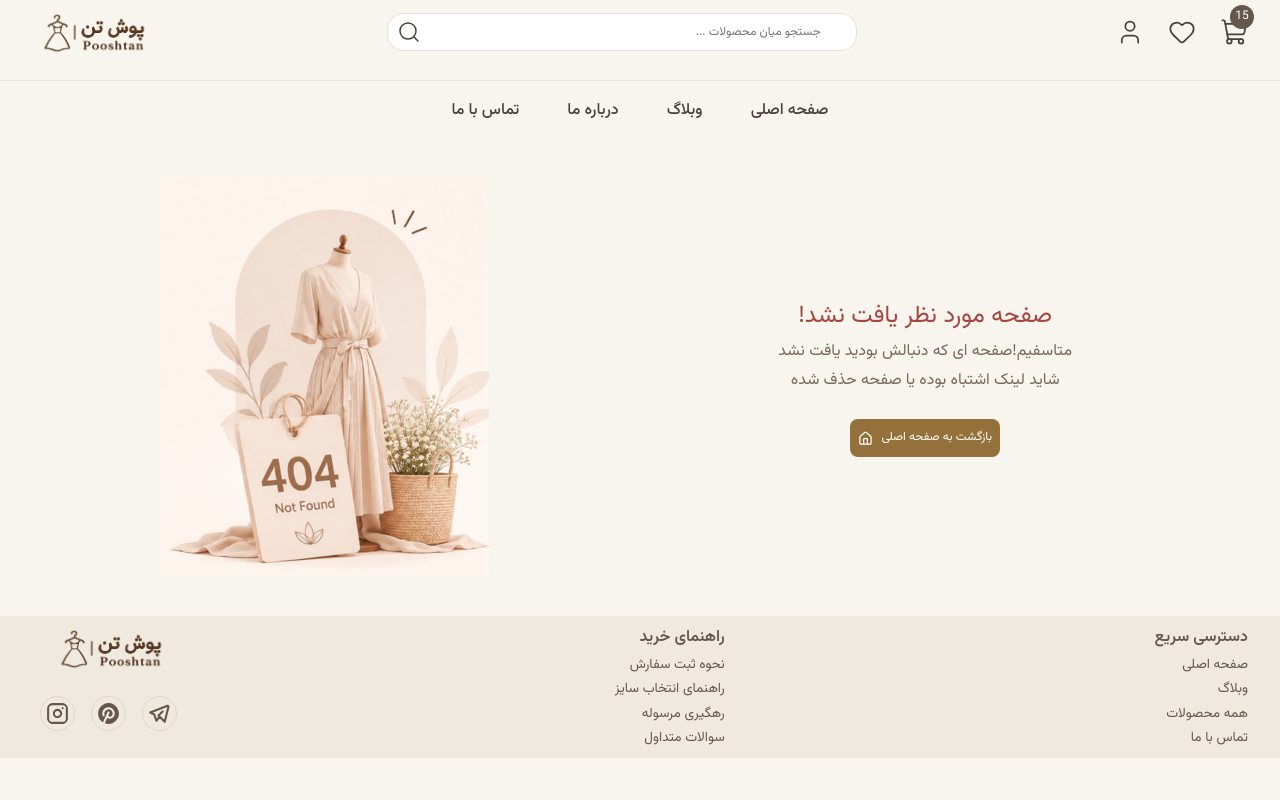
After one commit to fatemeh-ch/Pooshtan, a Django app: template templates/404.html in a window 1280 px wide. The commit adds this page. Run offline with Django 5.2, Linux system fonts and the light colour scheme; the template is opened without the code that fills it, so the values that code supplies are empty.

Commit message:
Feat (core): Design custom 404 error page
- Create custom 404 error page template
- Add custom styling for 404 page

```diff
--- a/static/css/components/button.css
+++ b/static/css/components/button.css
@@ -179,3 +179,31 @@ Similar Products
 .similar-next-button {
   right: 0;
 }
+
+/*
+========================
+Back to Index (404.html)
+========================
+*/
+
+.back-to-main-btn {
+  background-color: var(--color-status-warning);
+  color: var(--color-button-primary-text);
+
+  padding: var(--spacing-sm);
+
+  font-size: var(--font-size-half-medium);
+  border-radius: var(--radius-md);
+}
+
+.back-to-main-btn svg {
+  width: 15px;
+  height: 15px;
+
+  margin-right: 0.5rem;
+}
+
+.back-to-main-btn:hover {
+  background-color: var(--color-status-error);
+  transition: var(--transition-slow);
+}
--- /dev/null
+++ b/static/css/pages/404.css
@@ -0,0 +1,39 @@
+main {
+  display: flex;
+  justify-content: space-between;
+
+  padding: 2rem 10rem;
+}
+
+/*
+======
+Banner
+======
+*/
+
+.banner img {
+  height: 25rem;
+}
+
+/*
+======
+Titles
+======
+*/
+
+main .titles {
+  margin: auto 3rem;
+}
+
+main .titles h1 {
+  color: var(--color-status-error);
+  font-size: 1.5rem;
+}
+
+main .titles p {
+  color: var(--color-text-soft-brown);
+}
+
+main .titles .back-to-main-btn {
+  margin-top: var(--spacing-lg);
+}
--- /dev/null
+++ b/templates/404.html
@@ -0,0 +1,53 @@
+{% extends 'base.html' %}
+
+{% load static %}
+
+{% block title %} پوش تن | یافت نشد {% endblock title %}
+
+
+{% block extra_css %}
+
+<link rel="stylesheet" href="{% static 'css/pages/404.css' %}">
+
+{% endblock extra_css %}
+
+
+{% block content %}
+
+
+<!-- Titles -->
+
+<div class="titles d-flex flex-column align-center">
+
+    <h1>صفحه مورد نظر یافت نشد!</h1>
+    <p>متاسفیم!صفحه ای که دنبالش بودید یافت نشد</p>
+    <p>شاید لینک اشتباه بوده یا صفحه حذف شده</p>
+
+    <button class="back-to-main-btn">
+        <a href="{% url 'website:index' %}" class="d-flex align-center">بازگشت به صفحه اصلی
+            <svg xmlns="http://www.w3.org/2000/svg" width="24" height="24" viewBox="0 0 24 24" fill="none"
+                stroke="currentColor" stroke-width="2" stroke-linecap="round" stroke-linejoin="round"
+                class="lucide lucide-house preview-icon">
+                <path d="M15 21v-8a1 1 0 0 0-1-1h-4a1 1 0 0 0-1 1v8" />
+                <path
+                    d="M3 10a2 2 0 0 1 .709-1.528l7-6a2 2 0 0 1 2.582 0l7 6A2 2 0 0 1 21 10v9a2 2 0 0 1-2 2H5a2 2 0 0 1-2-2z" />
+            </svg>
+        </a>
+    </button>
+
+</div>
+
+<!-- End of Titles -->
+
+
+<!-- Banner -->
+
+<div class="banner">
+
+    <img src="{% static 'images/404-banner.png' %}" alt="یافت نشد">
+
+</div>
+
+<!-- End of Banner -->
+
+{% endblock content %}
```
Also changed, not shown: static/images/404-banner.png (added).
